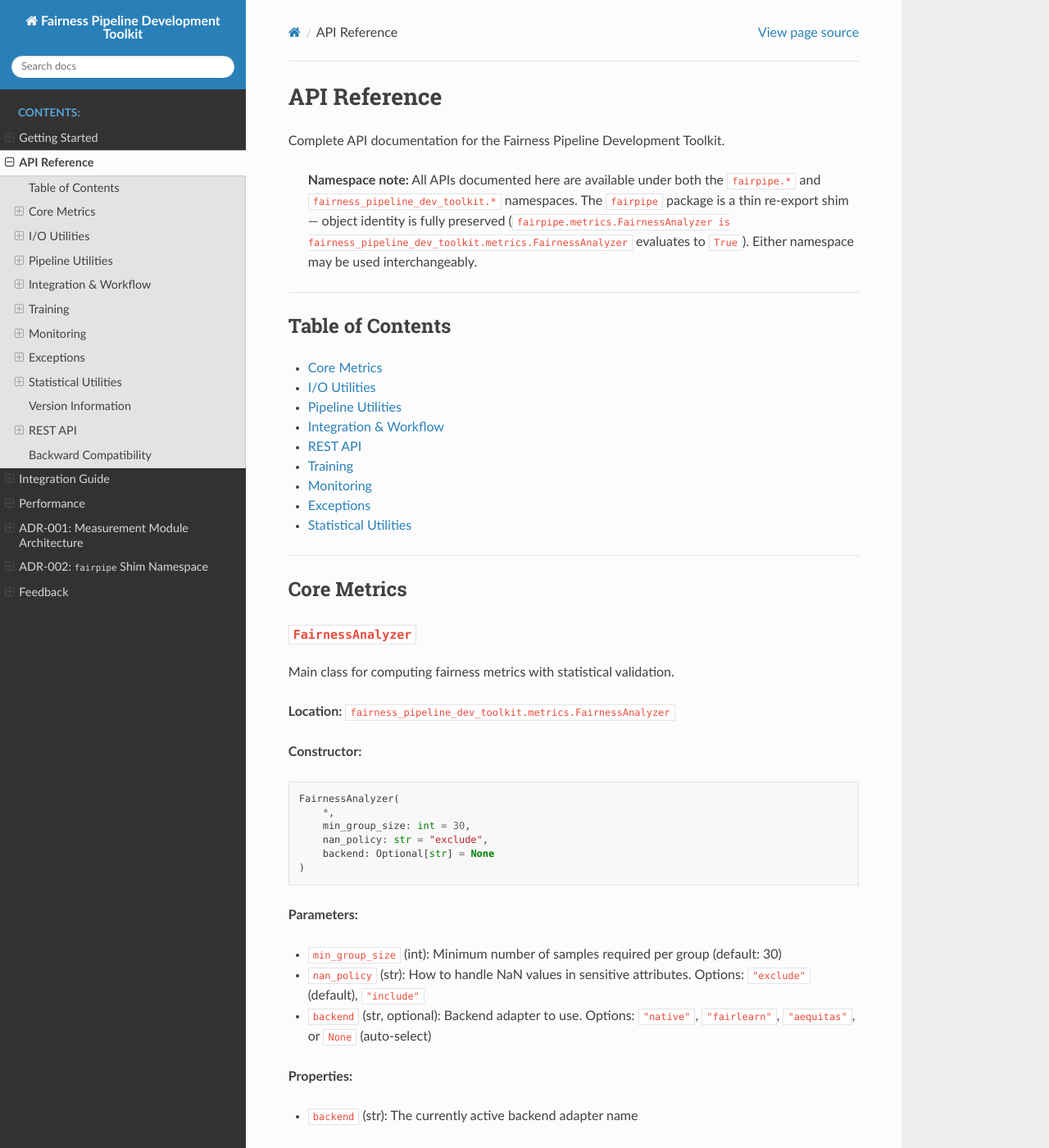
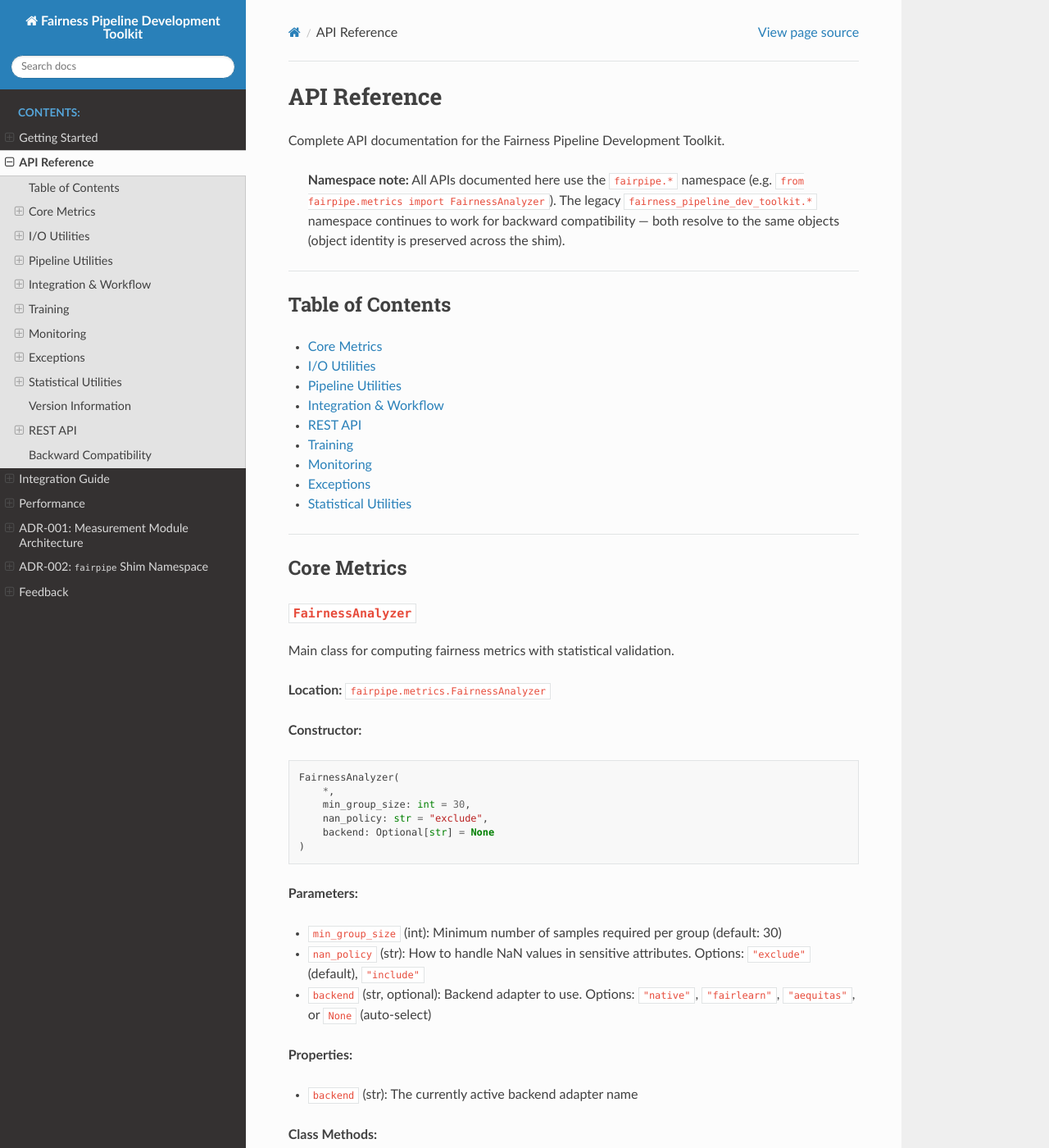
Before and after one commit to JobCollins/fairness_pipeline_dev_toolkit, a Sphinx documentation site: the page built from docs/api.md, in a window 1280 px wide and 1400 px high. Shown: the whole window at 82% size. Built offline with Sphinx 7.4.7 and the Read the Docs theme 3.1.0, drawn with Linux system fonts in a browser that asks for light colours; pages that are not in the unit, such as notebooks, are missing from menus; some of the changed text lies outside the part shown.

Commit message:
Docs: replace fairness_pipeline_dev_toolkit.* with fairpipe.* across all user-facing docs

````diff
--- a/docs/api.md
+++ b/docs/api.md
@@ -2,11 +2,10 @@
 
 Complete API documentation for the Fairness Pipeline Development Toolkit.
 
-> **Namespace note:** All APIs documented here are available under both the `fairpipe.*` and
-> `fairness_pipeline_dev_toolkit.*` namespaces. The `fairpipe` package is a thin re-export shim —
-> object identity is fully preserved (`fairpipe.metrics.FairnessAnalyzer is
-> fairness_pipeline_dev_toolkit.metrics.FairnessAnalyzer` evaluates to `True`). Either namespace
-> may be used interchangeably.
+> **Namespace note:** All APIs documented here use the `fairpipe.*` namespace (e.g.
+> `from fairpipe.metrics import FairnessAnalyzer`). The legacy `fairness_pipeline_dev_toolkit.*`
+> namespace continues to work for backward compatibility — both resolve to the same objects
+> (object identity is preserved across the shim).
 
 ---
 
@@ -30,7 +29,7 @@ Complete API documentation for the Fairness Pipeline Development Toolkit.
 
 Main class for computing fairness metrics with statistical validation.
 
-**Location:** `fairness_pipeline_dev_toolkit.metrics.FairnessAnalyzer`
+**Location:** `fairpipe.metrics.FairnessAnalyzer`
 
 **Constructor:**
 
@@ -252,7 +251,7 @@ result = analyzer.mae_parity_difference(
 
 Result object returned by all metric computations.
 
-**Location:** `fairness_pipeline_dev_toolkit.metrics.MetricResult`
+**Location:** `fairpipe.metrics.MetricResult`
 
 **Attributes:**
 - `metric` (str): Name of the metric (e.g., "demographic_parity_difference")
@@ -263,7 +262,7 @@ Result object returned by all metric computations.
 
 **Example:**
 ```python
-from fairness_pipeline_dev_toolkit.metrics import MetricResult
+from fairpipe.metrics import MetricResult
 
 result = MetricResult(
     metric="demographic_parity_difference",
@@ -278,7 +277,7 @@ result = MetricResult(
 
 Column-bound proxy returned by `FairnessAnalyzer.from_dataframe()`. Stores a DataFrame and column names so metric methods can be called without repeating column arguments.
 
-**Location:** `fairness_pipeline_dev_toolkit.metrics.FairnessAnalyzerDataFrameProxy`
+**Location:** `fairpipe.metrics.FairnessAnalyzerDataFrameProxy`
 
 **Methods:** exposes the same three metric methods as `FairnessAnalyzer` — `demographic_parity_difference(**kwargs)`, `equalized_odds_difference(**kwargs)`, `mae_parity_difference(**kwargs)` — forwarding all keyword arguments to the underlying analyzer.
 
@@ -309,7 +308,7 @@ mae = proxy.mae_parity_difference()
 
 Load a tabular data file into a DataFrame with automatic format detection.
 
-**Location:** `fairness_pipeline_dev_toolkit.io.load_data` (also `fairpipe.load_data`)
+**Location:** `fairpipe.io.load_data` (also `fairpipe.load_data`)
 
 ```python
 def load_data(path: str | Path) -> pd.DataFrame
@@ -352,7 +351,7 @@ fairpipe pipeline --config pipeline.config.yml --csv data.parquet --out-csv outp
 
 Configuration dataclass for pipeline operations.
 
-**Location:** `fairness_pipeline_dev_toolkit.pipeline.config.PipelineConfig`
+**Location:** `fairpipe.pipeline.config.PipelineConfig`
 
 **Attributes:**
 - `sensitive` (List[str]): List of sensitive attribute column names
@@ -381,7 +380,7 @@ def load_config(
 
 **Example:**
 ```python
-from fairness_pipeline_dev_toolkit.pipeline import load_config
+from fairpipe.pipeline import load_config
 
 config = load_config("pipeline.config.yml")
 config = load_config("config.yml", profile="training")
@@ -404,7 +403,7 @@ def find_config_file(
 
 **Example:**
 ```python
-from fairness_pipeline_dev_toolkit.pipeline.config import find_config_file
+from fairpipe.pipeline.config import find_config_file
 
 config_path = find_config_file("pipeline.config.yml")
 if config_path:
@@ -430,7 +429,7 @@ def build_pipeline(
 
 **Example:**
 ```python
-from fairness_pipeline_dev_toolkit.pipeline import build_pipeline, load_config
+from fairpipe.pipeline import build_pipeline, load_config
 
 config = load_config("pipeline.config.yml")
 pipeline = build_pipeline(config)
@@ -455,7 +454,7 @@ def apply_pipeline(
 
 **Example:**
 ```python
-from fairness_pipeline_dev_toolkit.pipeline import apply_pipeline
+from fairpipe.pipeline import apply_pipeline
 
 transformed_df, metadata = apply_pipeline(pipeline, df)
 ```
@@ -479,7 +478,7 @@ def run_detectors(
 
 **Example:**
 ```python
-from fairness_pipeline_dev_toolkit.pipeline import run_detectors, load_config
+from fairpipe.pipeline import run_detectors, load_config
 
 config = load_config("pipeline.config.yml")
 report = run_detectors(df, config)
@@ -492,11 +491,11 @@ print(report.body)
 
 Reweight instances to balance sensitive attribute distributions.
 
-**Location:** `fairness_pipeline_dev_toolkit.pipeline.InstanceReweighting`
+**Location:** `fairpipe.pipeline.InstanceReweighting`
 
 **Usage:**
 ```python
-from fairness_pipeline_dev_toolkit.pipeline import InstanceReweighting
+from fairpipe.pipeline import InstanceReweighting
 
 transformer = InstanceReweighting(sensitive="gender")
 transformed_df = transformer.fit_transform(df)
@@ -506,11 +505,11 @@ transformed_df = transformer.fit_transform(df)
 
 Remove disparate impact by repairing features.
 
-**Location:** `fairness_pipeline_dev_toolkit.pipeline.DisparateImpactRemover`
+**Location:** `fairpipe.pipeline.DisparateImpactRemover`
 
 **Usage:**
 ```python
-from fairness_pipeline_dev_toolkit.pipeline import DisparateImpactRemover
+from fairpipe.pipeline import DisparateImpactRemover
 
 transformer = DisparateImpactRemover(
     features=["score", "age"],
@@ -524,11 +523,11 @@ transformed_df = transformer.fit_transform(df)
 
 Reweigh instances based on sensitive attribute and target label.
 
-**Location:** `fairness_pipeline_dev_toolkit.pipeline.ReweighingTransformer`
+**Location:** `fairpipe.pipeline.ReweighingTransformer`
 
 **Usage:**
 ```python
-from fairness_pipeline_dev_toolkit.pipeline import ReweighingTransformer
+from fairpipe.pipeline import ReweighingTransformer
 
 transformer = ReweighingTransformer(sensitive="gender", target="y")
 transformed_df = transformer.fit_transform(df)
@@ -538,11 +537,11 @@ transformed_df = transformer.fit_transform(df)
 
 Drop proxy variables that are highly correlated with sensitive attributes.
 
-**Location:** `fairness_pipeline_dev_toolkit.pipeline.ProxyDropper`
+**Location:** `fairpipe.pipeline.ProxyDropper`
 
 **Usage:**
 ```python
-from fairness_pipeline_dev_toolkit.pipeline import ProxyDropper
+from fairpipe.pipeline import ProxyDropper
 
 transformer = ProxyDropper(
     sensitive="gender",
@@ -559,7 +558,7 @@ transformed_df = transformer.fit_transform(df)
 
 Execute the complete end-to-end workflow: baseline measurement → transform+train → validation.
 
-**Location:** `fairness_pipeline_dev_toolkit.integration.execute_workflow`
+**Location:** `fairpipe.integration.execute_workflow`
 
 ```python
 def execute_workflow(
@@ -588,8 +587,8 @@ def execute_workflow(
 
 **Example:**
 ```python
-from fairness_pipeline_dev_toolkit.integration import execute_workflow
-from fairness_pipeline_dev_toolkit.pipeline import load_config
+from fairpipe.integration import execute_workflow
+from fairpipe.pipeline import load_config
 import pandas as pd
 
 config = load_config("config.yml")
@@ -613,7 +612,7 @@ else:
 
 Result object from workflow execution.
 
-**Location:** `fairness_pipeline_dev_toolkit.integration.WorkflowResult`
+**Location:** `fairpipe.integration.WorkflowResult`
 
 **Attributes:**
 - `baseline_metrics` (Dict[str, Any]): Baseline fairness metrics
@@ -629,7 +628,7 @@ Result object from workflow execution.
 
 Validation result from workflow execution.
 
-**Location:** `fairness_pipeline_dev_toolkit.integration.ValidationResult`
+**Location:** `fairpipe.integration.ValidationResult`
 
 **Attributes:**
 - `passed` (bool): Whether validation passed
@@ -643,7 +642,7 @@ Validation result from workflow execution.
 
 Log workflow results to MLflow.
 
-**Location:** `fairness_pipeline_dev_toolkit.integration.log_workflow_results`
+**Location:** `fairpipe.integration.log_workflow_results`
 
 ```python
 def log_workflow_results(
@@ -660,7 +659,7 @@ def log_workflow_results(
 
 **Example:**
 ```python
-from fairness_pipeline_dev_toolkit.integration import log_workflow_results
+from fairpipe.integration import log_workflow_results
 
 log_workflow_results(
     result=result,
@@ -673,7 +672,7 @@ log_workflow_results(
 
 Generate a markdown report from workflow results.
 
-**Location:** `fairness_pipeline_dev_toolkit.integration.to_markdown_report`
+**Location:** `fairpipe.integration.to_markdown_report`
 
 ```python
 def to_markdown_report(
@@ -688,7 +687,7 @@ def to_markdown_report(
 
 **Example:**
 ```python
-from fairness_pipeline_dev_toolkit.integration import to_markdown_report
+from fairpipe.integration import to_markdown_report
 
 to_markdown_report(result, "artifacts/report.md")
 ```
@@ -697,7 +696,7 @@ to_markdown_report(result, "artifacts/report.md")
 
 Pytest plugin for asserting fairness in tests.
 
-**Location:** `fairness_pipeline_dev_toolkit.integration.assert_fairness`
+**Location:** `fairpipe.integration.assert_fairness`
 
 ```python
 def assert_fairness(
@@ -721,7 +720,7 @@ def assert_fairness(
 **Example:**
 ```python
 import pytest
-from fairness_pipeline_dev_toolkit.integration import assert_fairness
+from fairpipe.integration import assert_fairness
 
 def test_model_fairness():
     y_pred = model.predict(X_test)
@@ -741,10 +740,10 @@ def test_model_fairness():
 
 Fairlearn reductions wrapper for scikit-learn models.
 
-**Location:** `fairness_pipeline_dev_toolkit.training.ReductionsWrapper`
+**Location:** `fairpipe.training.ReductionsWrapper`
 
 ```python
-from fairness_pipeline_dev_toolkit.training import ReductionsWrapper
+from fairpipe.training import ReductionsWrapper
 from sklearn.linear_model import LogisticRegression
 
 model = ReductionsWrapper(
@@ -760,11 +759,11 @@ predictions = model.predict(X_test)
 
 PyTorch loss function with fairness regularizer.
 
-**Location:** `fairness_pipeline_dev_toolkit.training.FairnessRegularizerLoss`
+**Location:** `fairpipe.training.FairnessRegularizerLoss`
 
 **Usage:**
 ```python
-from fairness_pipeline_dev_toolkit.training import FairnessRegularizerLoss
+from fairpipe.training import FairnessRegularizerLoss
 
 criterion = FairnessRegularizerLoss(
     base_loss=nn.BCELoss(),
@@ -778,11 +777,11 @@ loss = criterion(predictions, targets)
 
 Lagrangian constraint-based trainer for PyTorch models.
 
-**Location:** `fairness_pipeline_dev_toolkit.training.LagrangianFairnessTrainer`
+**Location:** `fairpipe.training.LagrangianFairnessTrainer`
 
 **Usage:**
 ```python
-from fairness_pipeline_dev_toolkit.training import LagrangianFairnessTrainer
+from fairpipe.training import LagrangianFairnessTrainer
 
 trainer = LagrangianFairnessTrainer(
     model=model,
@@ -796,11 +795,11 @@ trainer.train(X_train, y_train, sensitive_train)
 
 Group-specific calibration for prediction scores.
 
-**Location:** `fairness_pipeline_dev_toolkit.training.GroupFairnessCalibrator`
+**Location:** `fairpipe.training.GroupFairnessCalibrator`
 
 **Usage:**
 ```python
-from fairness_pipeline_dev_toolkit.training import GroupFairnessCalibrator
+from fairpipe.training import GroupFairnessCalibrator
 
 calibrator = GroupFairnessCalibrator(method="platt", min_samples=20)
 calibrated_scores = calibrator.fit_transform(scores, y_true, groups)
@@ -810,11 +809,11 @@ calibrated_scores = calibrator.fit_transform(scores, y_true, groups)
 
 Pareto frontier utilities for fairness-accuracy trade-offs.
 
-**Location:** `fairness_pipeline_dev_toolkit.training.sweep_pareto`, `plot_pareto`
+**Location:** `fairpipe.training.sweep_pareto`, `plot_pareto`
 
 **Usage:**
 ```python
-from fairness_pipeline_dev_toolkit.training import sweep_pareto, plot_pareto
+from fairpipe.training import sweep_pareto, plot_pareto
 
 pareto_points = sweep_pareto(
     model_fn=lambda eta: train_model(eta=eta),
@@ -831,10 +830,10 @@ plot_pareto(pareto_points, output_path="pareto.png")
 
 Real-time fairness metric tracking with sliding windows.
 
-**Location:** `fairness_pipeline_dev_toolkit.monitoring.RealTimeFairnessTracker`
+**Location:** `fairpipe.monitoring.RealTimeFairnessTracker`
 
 ```python
-from fairness_pipeline_dev_toolkit.monitoring import (
+from fairpipe.monitoring import (
     RealTimeFairnessTracker,
     TrackerConfig,
     ColumnMap
@@ -858,10 +857,10 @@ tracker.process_batch(df, column_map)
 
 Drift detection and alerting for production monitoring.
 
-**Location:** `fairness_pipeline_dev_toolkit.monitoring.FairnessDriftAndAlertEngine`
+**Location:** `fairpipe.monitoring.FairnessDriftAndAlertEngine`
 
 ```python
-from fairness_pipeline_dev_toolkit.monitoring import (
+from fairpipe.monitoring import (
     FairnessDriftAndAlertEngine,
     DriftConfig
 )
@@ -877,10 +876,10 @@ alerts = engine.check_drift(reference_metrics, current_metrics)
 
 Dashboard for visualizing fairness metrics over time.
 
-**Location:** `fairness_pipeline_dev_toolkit.monitoring.FairnessReportingDashboard`
+**Location:** `fairpipe.monitoring.FairnessReportingDashboard`
 
 ```python
-from fairness_pipeline_dev_toolkit.monitoring import (
+from fairpipe.monitoring import (
     FairnessReportingDashboard,
     ReportConfig
 )
@@ -895,11 +894,11 @@ dashboard.generate_report(output_path="artifacts/report.html")
 
 A/B testing utilities for fairness comparisons.
 
-**Location:** `fairness_pipeline_dev_toolkit.monitoring.FairnessABTestAnalyzer`
+**Location:** `fairpipe.monitoring.FairnessABTestAnalyzer`
 
 **Usage:**
 ```python
-from fairness_pipeline_dev_toolkit.monitoring import FairnessABTestAnalyzer
+from fairpipe.monitoring import FairnessABTestAnalyzer
 
 analyzer = FairnessABTestAnalyzer()
 results = analyzer.compare(
@@ -916,7 +915,7 @@ results = analyzer.compare(
 
 All exceptions inherit from `FairnessToolkitError` and provide structured error information with user-friendly messages.
 
-**Location:** `fairness_pipeline_dev_toolkit.exceptions`
+**Location:** `fairpipe.exceptions`
 
 ```python
 # Base exception
@@ -970,7 +969,7 @@ ConfigValidationError(
 
 **Example:**
 ```python
-from fairness_pipeline_dev_toolkit.exceptions import ConfigValidationError
+from fairpipe.exceptions import ConfigValidationError
 
 try:
     config = load_config("config.yml")
@@ -997,7 +996,7 @@ MetricComputationError(
 
 **Example:**
 ```python
-from fairness_pipeline_dev_toolkit.exceptions import MetricComputationError
+from fairpipe.exceptions import MetricComputationError
 
 try:
     result = analyzer.demographic_parity_difference(...)
@@ -1067,10 +1066,10 @@ DependencyError(
 
 **Example:**
 ```python
-from fairness_pipeline_dev_toolkit.exceptions import DependencyError
+from fairpipe.exceptions import DependencyError
 
 try:
-    from fairness_pipeline_dev_toolkit.training import ReductionsWrapper
+    from fairpipe.training import ReductionsWrapper
 except DependencyError as e:
     print(f"Error: {e.message}")
     print(f"Missing: {e.context.get('dependency')}")
@@ -1081,7 +1080,7 @@ except DependencyError as e:
 
 **Basic Exception Handling:**
 ```python
-from fairness_pipeline_dev_toolkit.exceptions import (
+from fairpipe.exceptions import (
     FairnessToolkitError,
     ConfigValidationError,
     MetricComputationError
@@ -1121,10 +1120,10 @@ except ConfigValidationError as e:
 
 Compute bootstrap confidence intervals.
 
-**Location:** `fairness_pipeline_dev_toolkit.stats.bootstrap.bootstrap_ci`
+**Location:** `fairpipe.stats.bootstrap.bootstrap_ci`
 
 ```python
-from fairness_pipeline_dev_toolkit.stats.bootstrap import bootstrap_ci
+from fairpipe.stats.bootstrap import bootstrap_ci
 
 ci = bootstrap_ci(
     data=samples,
@@ -1139,10 +1138,10 @@ ci = bootstrap_ci(
 
 Compute Bayesian confidence intervals for binomial proportions.
 
-**Location:** `fairness_pipeline_dev_toolkit.stats.bayesian.beta_binomial_interval`
+**Location:** `fairpipe.stats.bayesian.beta_binomial_interval`
 
 ```python
-from fairness_pipeline_dev_toolkit.stats.bayesian import beta_binomial_interval
+from fairpipe.stats.bayesian import beta_binomial_interval
 
 ci = beta_binomial_interval(successes=50, trials=100, level=0.95)
 ```
@@ -1151,10 +1150,10 @@ ci = beta_binomial_interval(successes=50, trials=100, level=0.95)
 
 Effect size computations.
 
-**Location:** `fairness_pipeline_dev_toolkit.stats.effect_size`
+**Location:** `fairpipe.stats.effect_size`
 
 ```python
-from fairness_pipeline_dev_toolkit.stats.effect_size import risk_ratio, cohens_d
+from fairpipe.stats.effect_size import risk_ratio, cohens_d
 
 rr = risk_ratio(p1=0.6, p2=0.4)
 d = cohens_d(group1_errors, group2_errors)
@@ -1167,12 +1166,8 @@ d = cohens_d(group1_errors, group2_errors)
 Get the toolkit version:
 
 ```python
-from fairness_pipeline_dev_toolkit import __version__
-print(__version__)  # "0.6.5"
-
-# Alternatively, via the fairpipe namespace:
-import fairpipe
-print(fairpipe.__version__)  # "0.6.5"
+from fairpipe import __version__
+print(__version__)  # "0.7.1"
 ```
 
 ---
@@ -1204,12 +1199,12 @@ docker run -p 8000:8000 fairpipe-api
 
 ### `create_app()`
 
-**Location:** `fairness_pipeline_dev_toolkit.api.app.create_app`
+**Location:** `fairpipe.api.app.create_app`
 
 FastAPI application factory. Creates the app, attaches a `ResultStore` singleton to `app.state.store`, registers all routers, and installs the global exception handler.
 
 ```python
-from fairness_pipeline_dev_toolkit.api.app import create_app
+from fairpipe.api.app import create_app
 
 app = create_app()
 ```
@@ -1218,7 +1213,7 @@ app = create_app()
 
 ### `ResultStore`
 
-**Location:** `fairness_pipeline_dev_toolkit.api.store.ResultStore`
+**Location:** `fairpipe.api.store.ResultStore`
 
 Thread-safe in-memory result store. Backed by `collections.OrderedDict` with LRU eviction when the cap is reached.
 
````
Also changed, not shown: DOCS.md (+16 -16 lines), README.md (+31 -31 lines), docs/integration_guide.md (+25 -25 lines).
